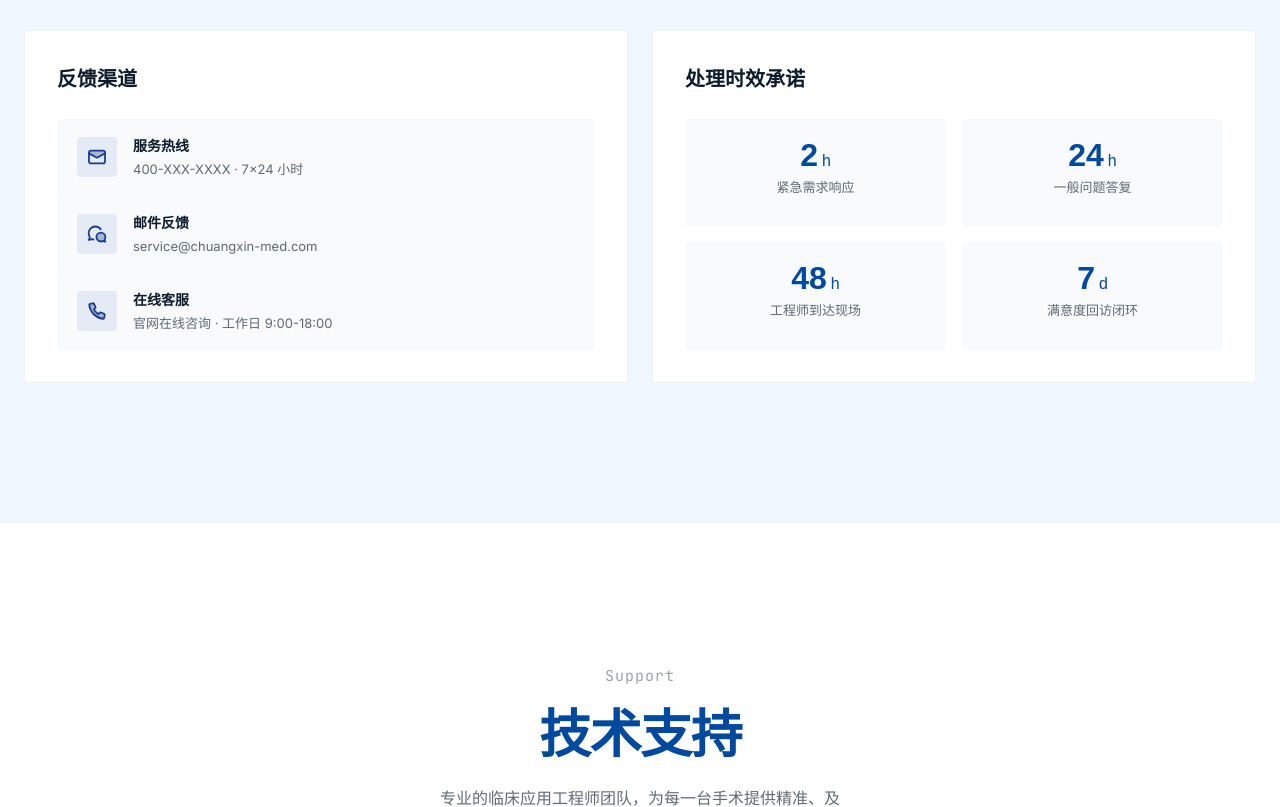
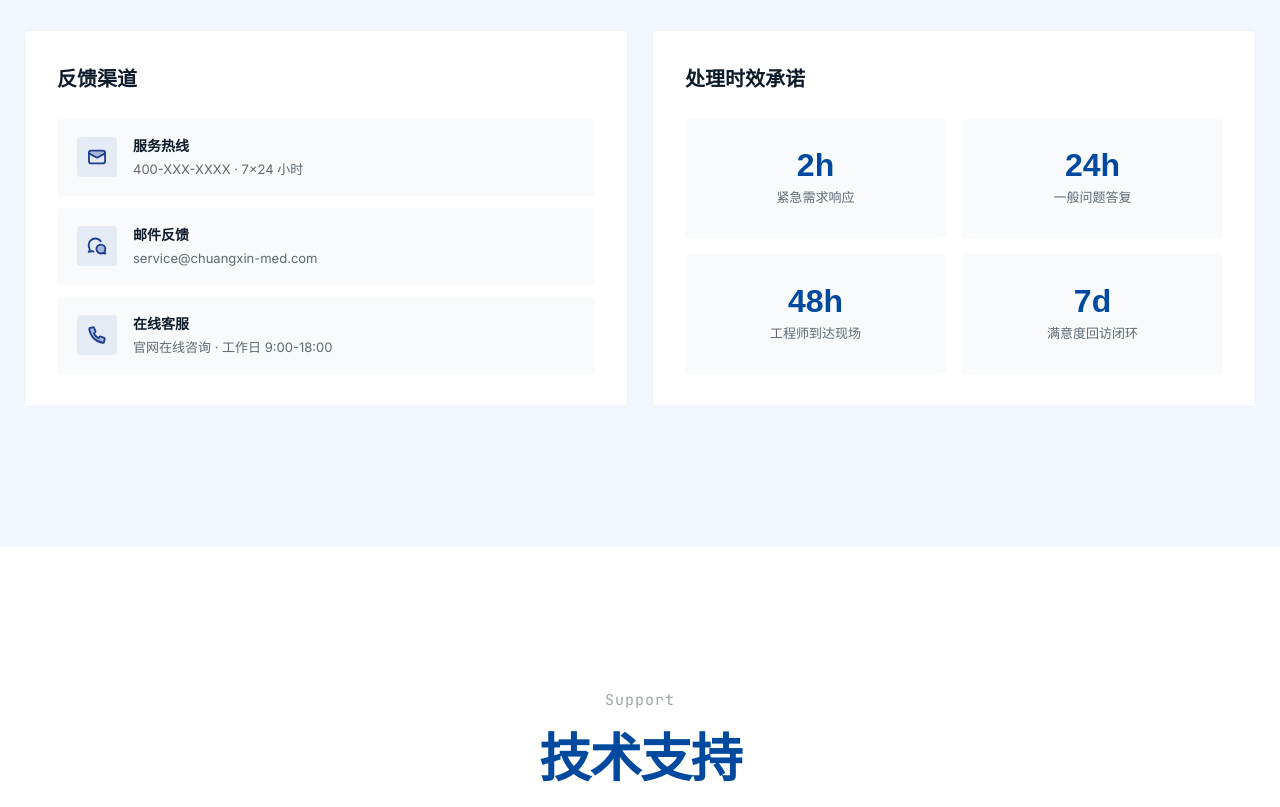
Before and after one commit to heanor/chuangxin, a plain HTML site: page service.html in a window 1280 px wide. Shown: the part 5449-6256 px from the top of the page. Drawn offline with Linux system fonts and the light colour scheme; a script that the page names is missing; a web font is replaced by a local one.

Commit message:
Add files via upload

```diff
--- a/css/service.css
+++ b/css/service.css
@@ -1166,7 +1166,7 @@
   margin: 0;
   display: flex;
   flex-direction: column;
-  justify-content: space-between;
+  gap: 12px;
   flex: 1;
 }
 .feedback-list li {
@@ -1176,6 +1176,11 @@
   background: #f8fafc;
   border-radius: var(--radius-card);
   padding: 16px 20px;
+  transition: all .3s;
+}
+.feedback-list li:hover {
+  background: rgba(0, 73, 158, 0.08);
+  transform: translateY(-3px);
 }
 .feedback-list__icon {
   width: 40px;
@@ -1217,6 +1222,9 @@
   padding: 20px;
   text-align: center;
   transition: all .3s;
+  display: flex;
+  flex-direction: column;
+  justify-content: center;
 }
 .sla-item:hover {
   background: rgba(0, 73, 158, 0.08);
@@ -1229,11 +1237,6 @@
   color: var(--primary);
   line-height: 1;
   margin-bottom: 6px;
-}
-.sla-item__time span {
-  font-size: 16px;
-  font-weight: 500;
-  margin-left: 4px;
 }
 .sla-item__text {
   font-size: 13px;
--- a/service.html
+++ b/service.html
@@ -373,19 +373,19 @@
         <h3 class="feedback-card__title">处理时效承诺</h3>
         <div class="sla-list">
           <div class="sla-item">
-            <div class="sla-item__time">2<span>h</span></div>
+            <div class="sla-item__time">2h</div>
             <div class="sla-item__text">紧急需求响应</div>
           </div>
           <div class="sla-item">
-            <div class="sla-item__time">24<span>h</span></div>
+            <div class="sla-item__time">24h</div>
             <div class="sla-item__text">一般问题答复</div>
           </div>
           <div class="sla-item">
-            <div class="sla-item__time">48<span>h</span></div>
+            <div class="sla-item__time">48h</div>
             <div class="sla-item__text">工程师到达现场</div>
           </div>
           <div class="sla-item">
-            <div class="sla-item__time">7<span>d</span></div>
+            <div class="sla-item__time">7d</div>
             <div class="sla-item__text">满意度回访闭环</div>
           </div>
         </div>
```
